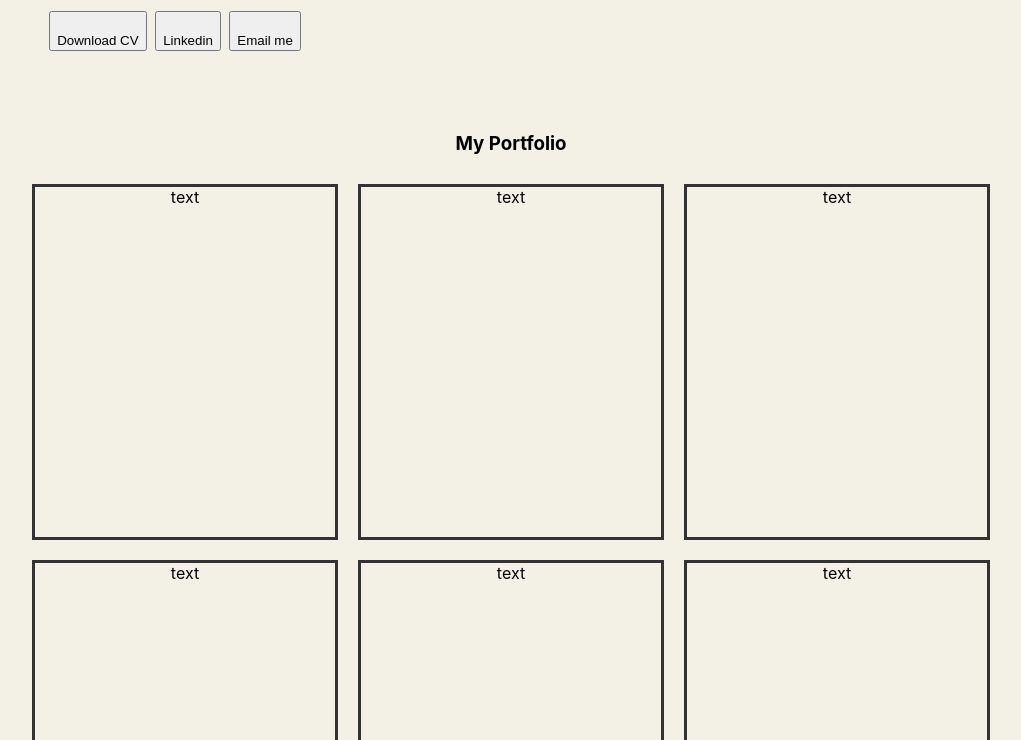
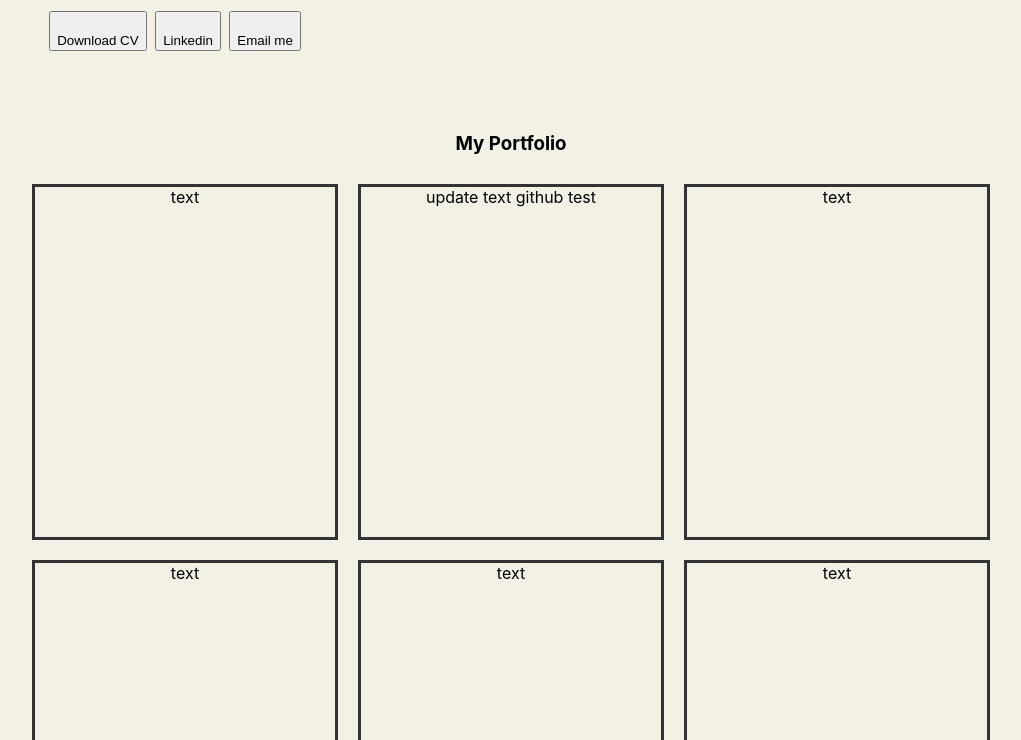
Before and after one commit to katie-codes/katie-codes.github.io, a plain HTML site: page index.html in a window 1280 px wide. Shown: the part 562-1302 px from the top of the page, without its empty margins (129-1150 px from the left). Drawn offline with Linux system fonts and the light colour scheme.

Commit message:
test github
update text

```diff
--- a/index.html
+++ b/index.html
@@ -46,7 +46,7 @@
 
         <div class="flexbox-portfolio-container">
             <div id="overlay" class="flexbox-portfolio-item flexbox-portfolio-item-1" >text</div>
-            <div class="flexbox-portfolio-item flexbox-portfolio-item-2" >text</div>
+            <div class="flexbox-portfolio-item flexbox-portfolio-item-2" >update text github test</div>
             <div class="flexbox-portfolio-item flexbox-portfolio-item-3" >text</div>
             <div class="flexbox-portfolio-item flexbox-portfolio-item-4" >text</div>
             <div class="flexbox-portfolio-item flexbox-portfolio-item-5" >text</div>
```
